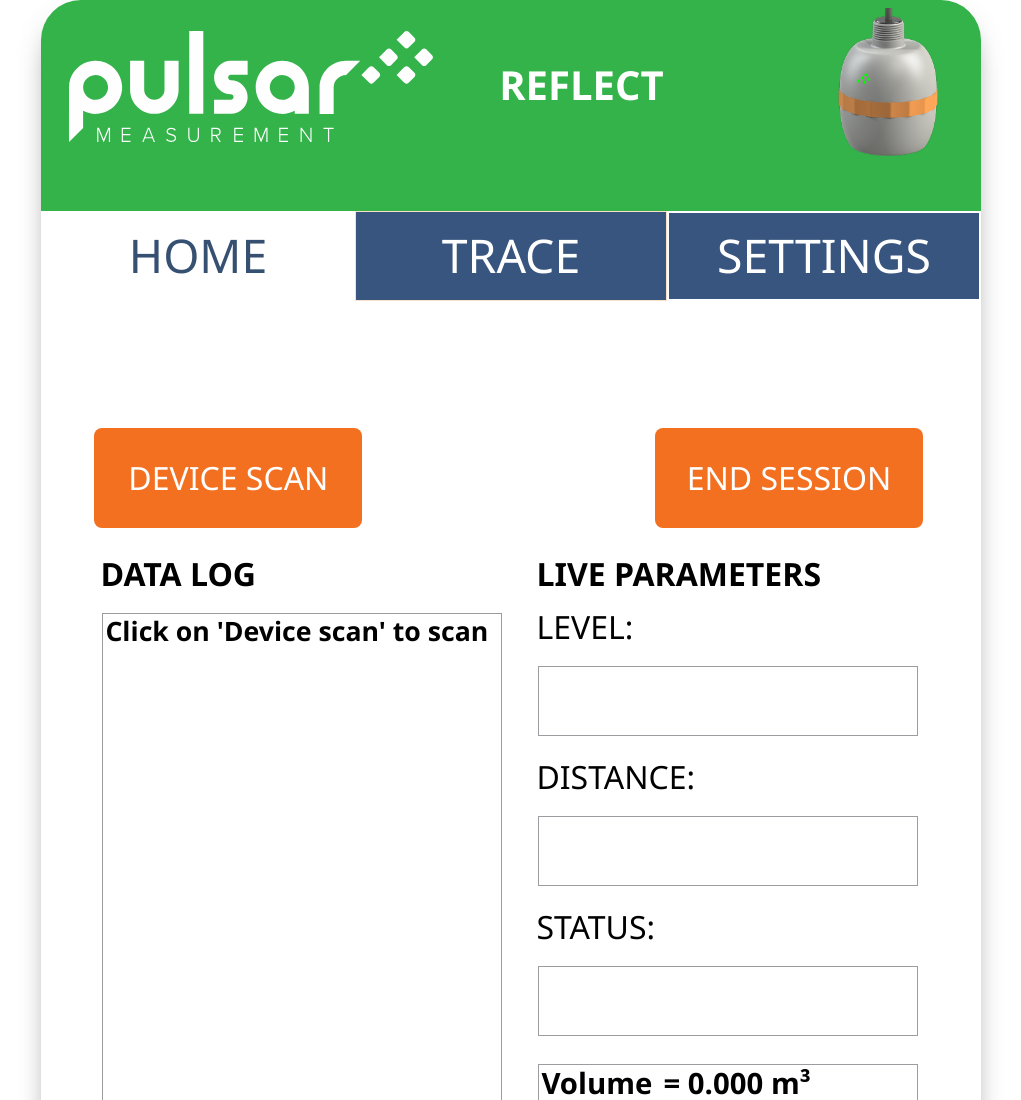
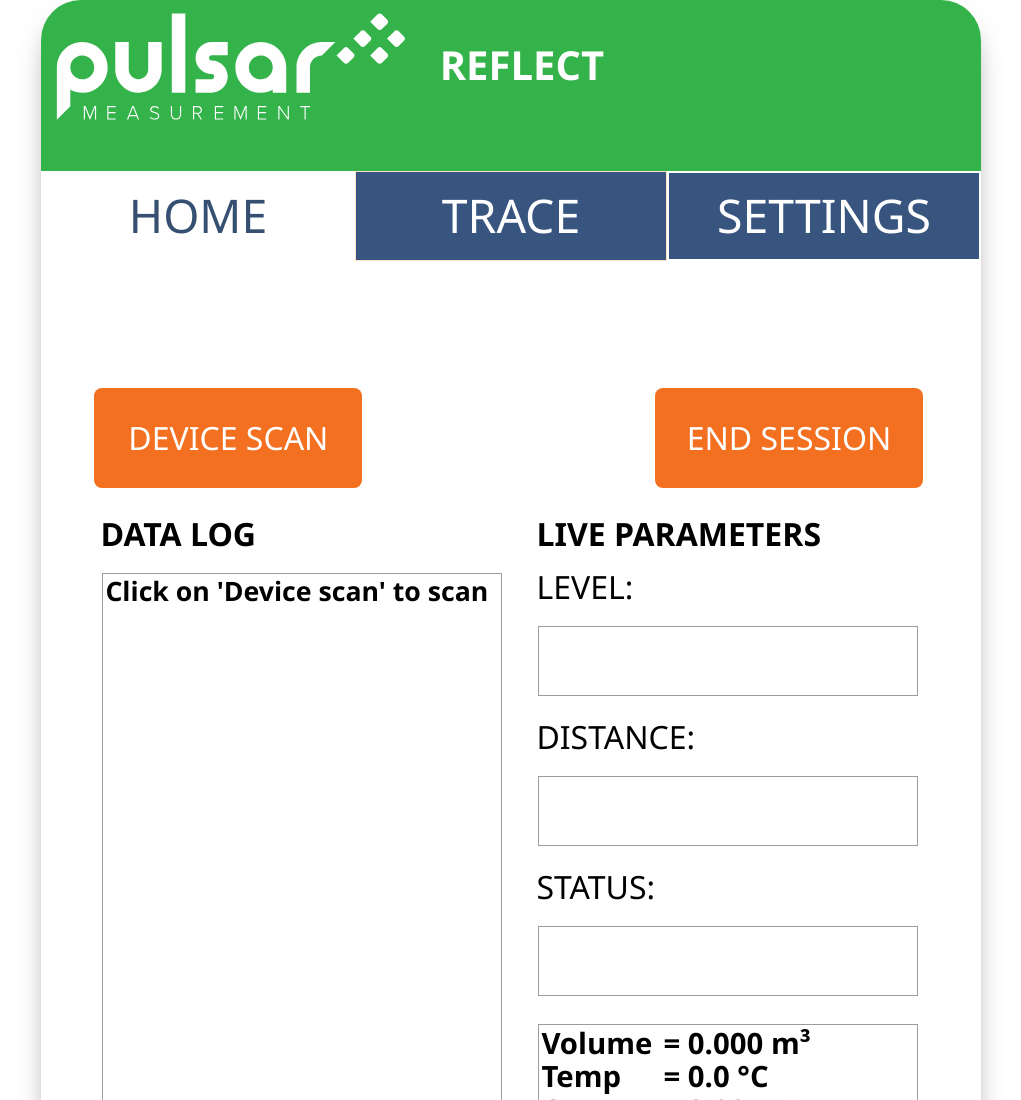
Before and after one commit to arunpulsar/arunpulsar.github.io, a plain HTML site: page index.html in a window 1280 px wide. Shown: the top 1100 px of the page, without its empty margins (129-1150 px from the left). Drawn offline with nearby package versions, Linux system fonts and the light colour scheme.

Commit message:
Add files via upload
Removed Reflect logo and the background.

```diff
--- a/index.html
+++ b/index.html
@@ -1807,7 +1807,7 @@ function myLoadFunction() {
           <td>
               <div class="logo">
                 <a href="" style="text-decoration:none;">
-                  <img src="./img/pulsarlogo-old-white.svg"  alt="Logo" onclick="bleExitPage();" style="width:400px;height:120px;border:none;text-decoration:none;color:#eeeeee00;">
+                  <img src="./img/pulsarlogo-old-white.svg"  alt="Logo" onclick="bleExitPage();" style="width:360px;height:120px;border:none;text-decoration:none;color:#eeeeee00;">
                 </a>
               </div>
           </td>
@@ -1820,14 +1820,21 @@ function myLoadFunction() {
           <td></td><td></td>
           <td></td><td></td>
           <td></td><td></td>
-          <td>
+          <td></td><td></td>
+          <td></td><td></td>
+          <td></td><td></td>
+          <td></td><td></td>
+          <td></td><td></td>
+          <td></td><td></td>
+          <td></td><td></td>
+          <td></td><td></td>
+          <!-- <td>
              <div class="logo1">
               <a href="" style="text-decoration:none;">
-                <!-- <img src="./img/dbr16.png"  alt="Logo" style=" width: 90px;;height: 90px;;border:none;text-decoration:none;color:#eeeeee00;">  -->
                 <img src="./img/Icon256Reflect_new.png"  alt="Logo" onclick="bleExit1Page();" style=" width: 160px;;height: 160px;;border:none;text-decoration:none;color:#eeeeee00;">
               </a>
             </div>
-          </td>
+          </td>         -->
           </tr>
       </table>
     </section>
```
